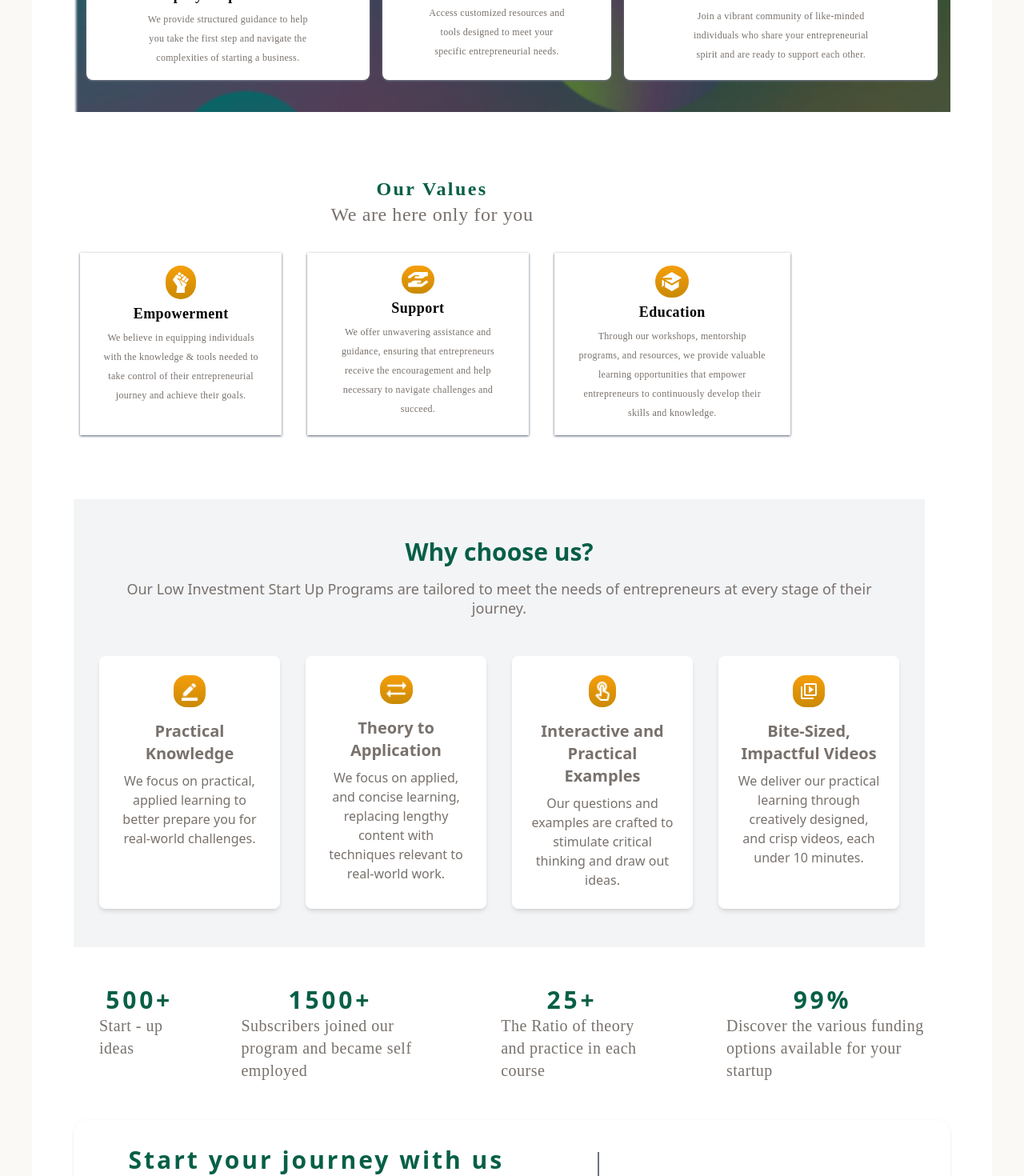
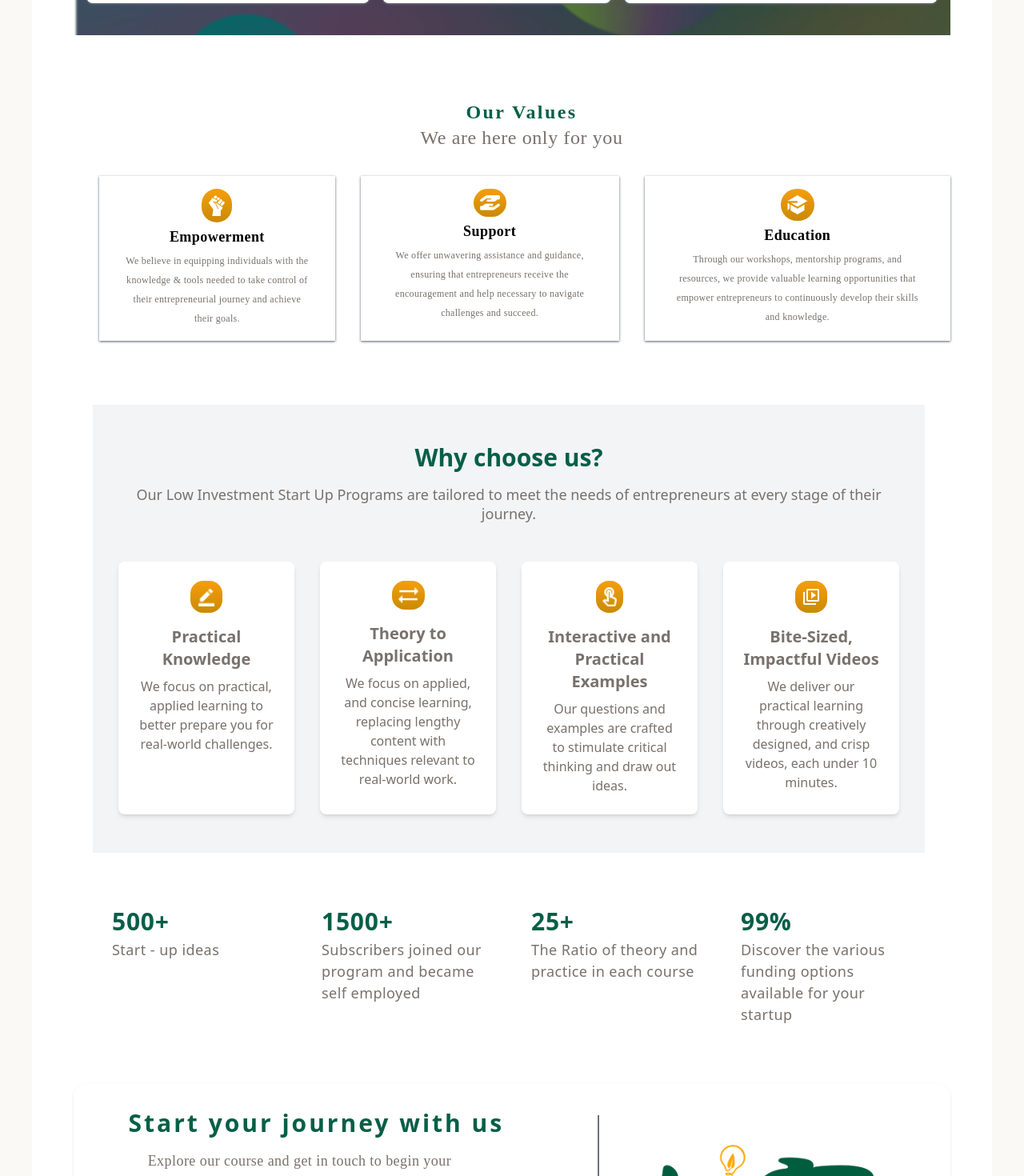
Before and after one commit to GreenVayu/List-startup, a React (Vite) app: page /Ourstory in a window 1280 px wide. Shown: the part 960-2430 px from the top of the page at 80% size. Built offline with nearby package versions, Linux system fonts and the light colour scheme; the HTML template or start-up script is replaced by a standard one.

Commit message:
sec 7 done

```diff
--- a/src/Ourstory.tsx
+++ b/src/Ourstory.tsx
@@ -2,6 +2,26 @@ import StarIcon from '@mui/icons-material/Star';
 
 
 function Ourstory() {
+
+  const cardData = [
+    {
+        title: '500+',
+        description: 'Start - up ideas'
+    },
+    {
+        title: '1500+',
+        description: 'Subscribers joined our program and became self employed'
+    },
+    {
+        title: '25+',
+        description: 'The Ratio of theory and  practice in each course'
+    },
+    {
+        title: '99%',
+        description: 'Discover the various funding options available for your startup'
+    }
+];
+
   return (
     <div className="container w-fit mx-auto">
 
@@ -21,7 +41,7 @@ function Ourstory() {
 
       </div>
 
-      <div className="sec2 mt-6 lg:w-[70vw] sm:mx-auto sm:flex sm:space-x-4">
+      <div className="sec2 mt-6 sm:mx-auto sm:flex sm:space-x-4">
 
         <img src='/ourcoaches/purpose.jpg' className=" hidden w-[30vw] rounded-lg pl-8 mt-8 sm:block sm:ml-6 sm:w-[34vw] sm:h-auto" />
 
@@ -100,9 +120,9 @@ function Ourstory() {
    </div>
 </div> */}
 
-      <div className="sec5 lg:w-[70vw] mt-20">
+      <div className="sec5 mt-20 ml-6">
 
-        <div className="mb-4">
+        <div className="mb-4 w-fit mx-auto">
           <div className="text-center text-emerald-800 text-xl font-semibold font-['Mukta'] tracking-widest sm:text-2xl" >Our Values</div>
           <div className="text-center text-stone-500 text-xs font-normal font-['Orienta'] leading-6 tracking-wide sm:text-2xl">We are here only for you</div>
         </div>
@@ -143,7 +163,7 @@ function Ourstory() {
 
       <div className="sec6 mt-20 mb-8 lg:mr-8">
 
-      <div className="bg-gray-100 py-12">
+      <div className="bg-gray-100 py-12 md:ml-3 lg:ml-6">
             <div className="max-w-7xl mx-auto px-4 sm:px-6 lg:px-8">
                 <div className="text-center mb-12">
                     <h2 className="text-3xl leading-9 font-extrabold text-emerald-800">
@@ -211,28 +231,18 @@ function Ourstory() {
 
 <div className="sec7 mt-12">
 
-<div className=' space-y-4 lg:flex lg:space-y-0 lg:space-x-8 w-fit mx-10 sm:mx-auto'>
-
-<div className='lg:ml-8 lg:mr-6'>
-  <div className="text-emerald-800 text-2xl font-bold font-['Palanquin Dark'] tracking-[3.75px] w-fit mx-auto lg:text-3xl lg:w-4/5">500+</div>
-  <div className="text-stone-500 text-base font-normal font-['Orienta'] leading-normal tracking-wide w-fit mx-auto pr-2 lg:pr-0 lg:text-xl"> Start - up ideas</div>
-</div>
-
-<div className=''>
-  <div className="text-emerald-800 text-2xl font-bold font-['Palanquin Dark'] tracking-[3.75px] w-fit mx-auto sm:text-3xl">1500+</div>
-  <div className="text-stone-500 text-base font-normal font-['Orienta'] leading-normal tracking-wide w-4/5 mx-auto pl-2 lg:text-xl "> Subscribers joined our program and became self employed</div>
-</div>
-
-<div>
-  <div className="text-emerald-800 text-2xl font-bold font-['Palanquin Dark'] tracking-[3.75px] w-fit mx-auto sm:text-3xl">25+</div>
-  <div className="text-stone-500 text-base font-normal font-['Orienta'] leading-normal tracking-wide w-4/5 mx-auto pl-2 lg:text-xl">The Ratio of theory and  practice in each course</div>
-</div>
-
-<div>
-  <div className="text-emerald-800 text-2xl font-bold font-['Palanquin Dark'] tracking-[3.75px] w-fit mx-auto sm:text-3xl">99%</div>
-  <div className="text-stone-500 text-base font-normal font-['Orienta'] leading-normal tracking-wide w-4/5 mx-auto pl-2 lg:text-xl">Discover the various funding options available for your startup</div>
-</div>
-</div>
+<div className="grid grid-cols-1 sm:grid-cols-2 lg:grid-cols-4 gap-0 mx-6 w-fit">
+                    {cardData.map((card, index) => (
+                        <div key={index} className="bg-white p-6">
+                            <h3 className="text-3xl leading-7 mb-2 w-fit text-emerald-800 font-bold tracking-wide">
+                                {card.title}
+                            </h3>
+                            <p className=" text-stone-500 text-lg font-normal leading-normal tracking-wide w-fit">
+                                {card.description}
+                            </p>
+                        </div>
+                    ))}
+                </div>
 
 </div>
 
@@ -372,71 +382,9 @@ export default Ourstory
 
 {/*
 
-<div className="w-[1441px] h-[560px] px-[121px] py-24 bg-gradient-to-b from-emerald-800 via-slate-600 to-white justify-start items-start gap-2.5 inline-flex">
-  <div className="w-[1199px] h-[368px] relative">
-    <div className="w-[732px] h-[94px] left-[3px] top-0 absolute">
-      <div className="left-0 top-0 absolute text-emerald-800 text-[38px] font-semibold font-['Mukta'] tracking-widest">Why choose us?</div>
-      <div className="w-[732px] left-0 top-[66px] absolute text-stone-500 text-sm font-normal font-['Orienta'] leading-[18px] tracking-wide">Our Low Investment Start Up Programs are tailored to meet the needs of entrepreneurs  at every stage of their journey. </div>
-    </div>
-    <div className="w-[1199px] h-[232px] left-0 top-[136px] absolute">
-      <div className="w-[272px] h-[232px] left-[927px] top-0 absolute">
-        <div className="w-[272px] h-[232px] left-0 top-0 absolute">
-          <div className="w-[272px] h-[232px] left-0 top-0 absolute bg-white rounded-lg shadow" />
-          <div className="w-[214px] h-[151px] left-[39px] top-[40px] absolute">
-            <div className="w-[196px] left-0 top-[69px] absolute text-stone-500 text-sm font-normal font-['Orienta'] leading-[18px] tracking-wide">We deliver our practical learning through creatively designed, and crisp videos, each under 10 minutes.</div>
-            <div className="w-[152px] left-[62px] top-0 absolute text-stone-500 text-lg font-semibold font-['Mukta'] leading-[18px] tracking-wide">Bite-Sized, Impactful Videos</div>
-            <div className="w-[26.77px] h-[29.62px] left-[35.36px] top-[4.43px] absolute origin-top-left rotate-180 flex-col justify-center items-center inline-flex" />
-          </div>
-        </div>
-        <div className="w-[44.05px] h-[41.96px] left-[39px] top-[38px] absolute">
-          <div className="w-[44.05px] h-[41.96px] left-0 top-0 absolute bg-gradient-to-b from-amber-500 to-yellow-600 rounded-2xl" />
-          <div className="w-6 h-6 left-[10px] top-[9px] absolute" />
-        </div>
-      </div>
-      <div className="w-[272px] h-[232px] left-[309px] top-0 absolute">
-        <div className="w-[272px] h-[232px] left-0 top-0 absolute">
-          <div className="w-[272px] h-[232px] left-0 top-0 absolute bg-white rounded-lg shadow" />
-          <div className="w-[196px] h-[153px] left-[39px] top-[38px] absolute">
-            <div className="w-[196px] left-0 top-[71px] absolute text-stone-500 text-sm font-normal font-['Orienta'] leading-[18px] tracking-wide">We focus on applied, and concise learning, replacing lengthy content with techniques relevant to real-world work.</div>
-            <div className="w-28 left-[65px] top-0 absolute text-stone-500 text-lg font-semibold font-['Mukta'] leading-[18px] tracking-wide">Theory to Application</div>
-            <div className="w-[26.77px] h-[29.62px] left-[35.36px] top-[6.43px] absolute origin-top-left rotate-180 flex-col justify-start items-start inline-flex" />
-          </div>
-        </div>
-        <div className="w-[44.05px] h-[41.96px] left-[39px] top-[38px] absolute">
-          <div className="w-[44.05px] h-[41.96px] left-0 top-0 absolute bg-gradient-to-b from-amber-500 to-yellow-600 rounded-2xl" />
-          <div className="w-6 h-6 left-[10px] top-[9px] absolute" />
-        </div>
-      </div>
-      <div className="w-[272px] h-[232px] left-[618px] top-0 absolute">
-        <div className="w-[272px] h-[232px] left-0 top-0 absolute">
-          <div className="w-[272px] h-[232px] left-0 top-0 absolute bg-white rounded-lg shadow" />
-          <div className="w-[196px] h-[141px] left-[39px] top-[32px] absolute">
-            <div className="w-[196px] left-0 top-[77px] absolute text-stone-500 text-sm font-normal font-['Orienta'] leading-[18px] tracking-wide">Our questions and examples are crafted to stimulate critical thinking and draw out ideas.</div>
-            <div className="w-28 left-[65px] top-0 absolute text-stone-500 text-lg font-semibold font-['Mukta'] leading-[18px] tracking-wide">Interactive and Practical Examples</div>
-            <div className="w-[26.77px] h-[29.62px] left-[35.36px] top-[12.43px] absolute origin-top-left rotate-180 flex-col justify-center items-center inline-flex" />
-          </div>
-        </div>
-        <div className="w-[44.05px] h-[41.96px] left-[39px] top-[38px] absolute">
-          <div className="w-[44.05px] h-[41.96px] left-0 top-0 absolute bg-gradient-to-b from-amber-500 to-yellow-600 rounded-2xl" />
-          <div className="w-6 h-6 left-[10px] top-[9px] absolute" />
-        </div>
-      </div>
-      <div className="w-[272px] h-[232px] left-0 top-0 absolute">
-        <div className="w-[272px] h-[232px] left-0 top-0 absolute">
-          <div className="w-[272px] h-[232px] left-0 top-0 absolute bg-white rounded-lg shadow" />
-          <div className="w-[196px] h-[132px] left-[39px] top-[41px] absolute">
-            <div className="w-[196px] left-0 top-[68px] absolute text-stone-500 text-sm font-normal font-['Orienta'] leading-[18px] tracking-wide">We focus on practical, applied learning to better prepare you for real-world challenges.</div>
-            <div className="w-28 left-[65px] top-0 absolute text-stone-500 text-lg font-semibold font-['Mukta'] leading-[18px] tracking-wide">Practical Knowledge</div>
-            <div className="w-[26.77px] h-[29.62px] left-[35.36px] top-[3.43px] absolute origin-top-left rotate-180 flex-col justify-center items-center inline-flex" />
-          </div>
-        </div>
-        <div className="w-[44.05px] h-[41.96px] left-[39px] top-[38px] absolute">
-          <div className="w-[44.05px] h-[41.96px] left-0 top-0 absolute bg-gradient-to-b from-amber-500 to-yellow-600 rounded-2xl" />
-          <div className="w-[22px] h-[22px] left-[11px] top-[10px] absolute" />
-        </div>
-      </div>
-    </div>
-  </div>
+<div className="w-[196px] h-[154px] relative">
+  <div className="left-0 top-0 absolute text-emerald-800 text-[75px] font-bold font-['Palanquin Dark'] tracking-[3.75px]">500+</div>
+  <div className="left-[33px] top-[143px] absolute text-stone-500 text-base font-normal font-['Orienta'] leading-normal tracking-wide">Start - up ideas</div>
 </div>
 
         */}
```
